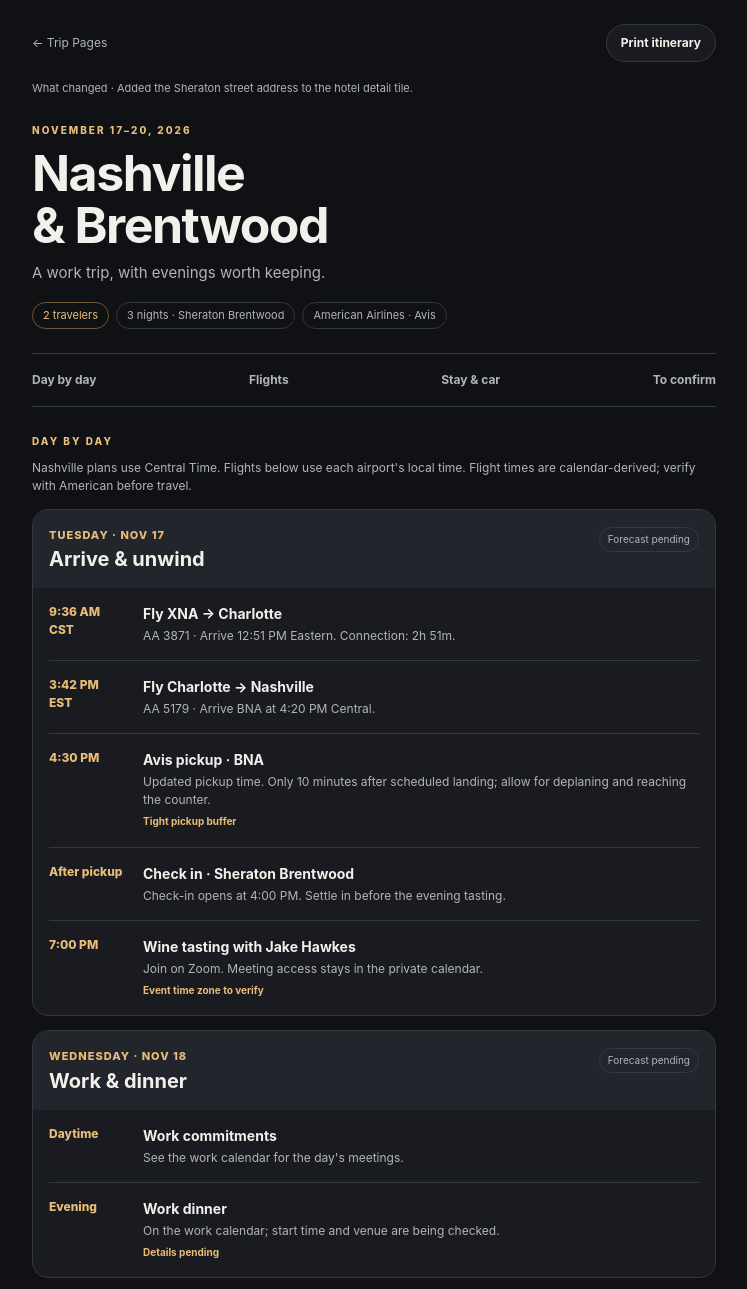
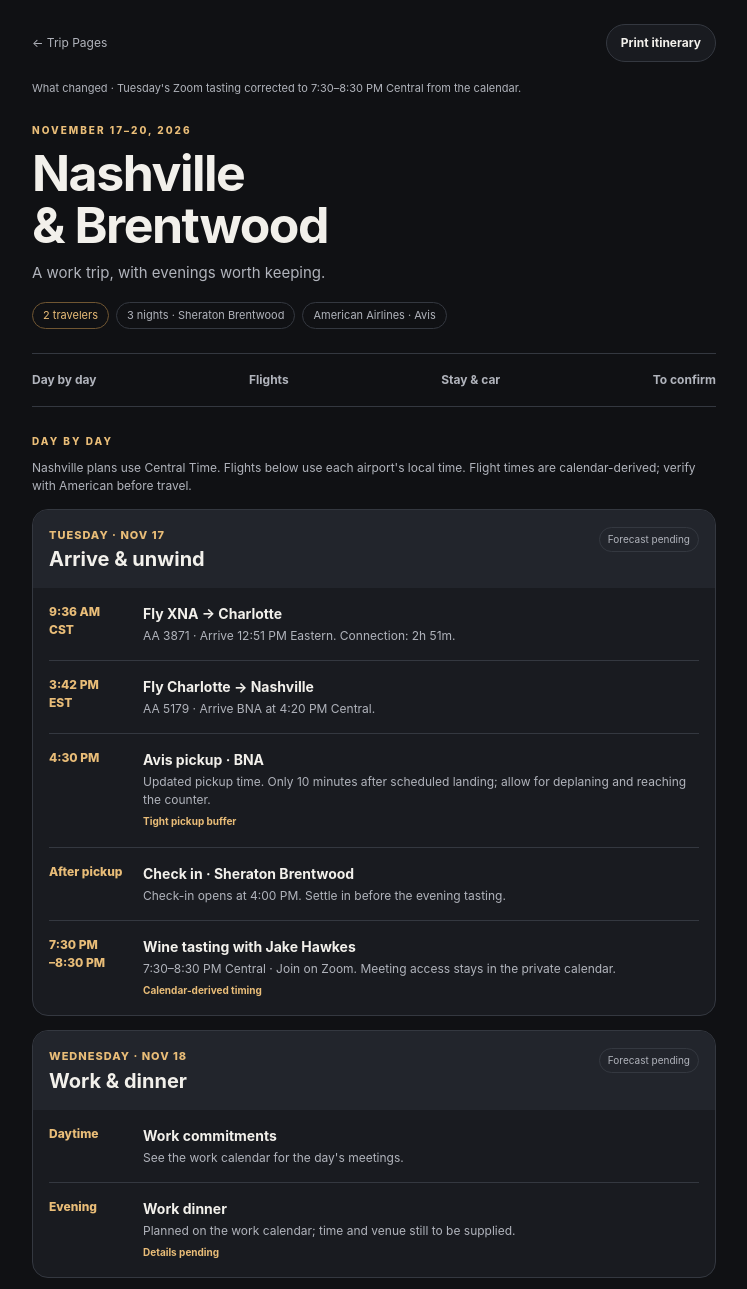
Before and after one commit to Milespro816/itineraries, a plain HTML site: page nashville-2026/index.html in a window 1280 px wide. Shown: the top 1289 px of the page, without its empty margins (266-1013 px from the left). Drawn offline with Linux system fonts and the light colour scheme.

Commit message:
Correct Nashville wine tasting time from calendar
Co-authored-by: Copilot <223556219+Copilot@users.noreply.github.com>

```diff
--- a/nashville-2026/index.html
+++ b/nashville-2026/index.html
@@ -113,7 +113,7 @@
     <a class="back" href="../menu.html">← Trip Pages</a>
     <button id="print-button" type="button">Print itinerary</button>
   </div>
-  <p class="change">What changed · Added the Sheraton street address to the hotel detail tile.</p>
+  <p class="change">What changed · Tuesday's Zoom tasting corrected to 7:30–8:30 PM Central from the calendar.</p>
   <header class="hero">
     <div class="eyebrow">November 17–20, 2026</div>
     <h1>Nashville<br>&amp; Brentwood</h1>
@@ -145,7 +145,7 @@
           <li><div class="time">3:42 PM<br>EST</div><div><div class="item">Fly Charlotte → Nashville</div><p class="detail">AA 5179 · Arrive BNA at 4:20 PM Central.</p></div></li>
           <li><div class="time">4:30 PM</div><div><div class="item">Avis pickup · BNA</div><p class="detail">Updated pickup time. Only 10 minutes after scheduled landing; allow for deplaning and reaching the counter.</p><span class="status">Tight pickup buffer</span></div></li>
           <li><div class="time">After pickup</div><div><div class="item">Check in · Sheraton Brentwood</div><p class="detail">Check-in opens at 4:00 PM. Settle in before the evening tasting.</p></div></li>
-          <li><div class="time">7:00 PM</div><div><div class="item">Wine tasting with Jake Hawkes</div><p class="detail">Join on Zoom. Meeting access stays in the private calendar.</p><span class="status">Event time zone to verify</span></div></li>
+          <li><div class="time">7:30 PM<br>–8:30 PM</div><div><div class="item">Wine tasting with Jake Hawkes</div><p class="detail">7:30–8:30 PM Central · Join on Zoom. Meeting access stays in the private calendar.</p><span class="status">Calendar-derived timing</span></div></li>
         </ul>
       </article>
       <article class="day">
@@ -155,7 +155,7 @@
         </header>
         <ul class="agenda">
           <li><div class="time">Daytime</div><div><div class="item">Work commitments</div><p class="detail">See the work calendar for the day's meetings.</p></div></li>
-          <li><div class="time">Evening</div><div><div class="item">Work dinner</div><p class="detail">On the work calendar; start time and venue are being checked.</p><span class="status">Details pending</span></div></li>
+          <li><div class="time">Evening</div><div><div class="item">Work dinner</div><p class="detail">Planned on the work calendar; time and venue still to be supplied.</p><span class="status">Details pending</span></div></li>
         </ul>
       </article>
       <article class="day">
@@ -261,7 +261,7 @@
           <li><strong>Airline schedule:</strong> Verify all four flight times with American; seats and cabin are not yet supplied.</li>
           <li><strong>Avis pickup:</strong> The 4:30 PM slot is only 10 minutes after calendar arrival.</li>
           <li><strong>Early car return:</strong> Verify that a 6:00 AM return is workable before relying on the 6:30 AM terminal target.</li>
-          <li><strong>Evenings:</strong> Verify Tuesday's tasting time zone, Wednesday's dinner details, and Thursday's dinner time and venue.</li>
+          <li><strong>Evenings:</strong> Supply Wednesday's dinner details and finalize Thursday's dinner time and venue. Tuesday's tasting is listed from the calendar.</li>
         </ul>
       </div>
     </section>
```
